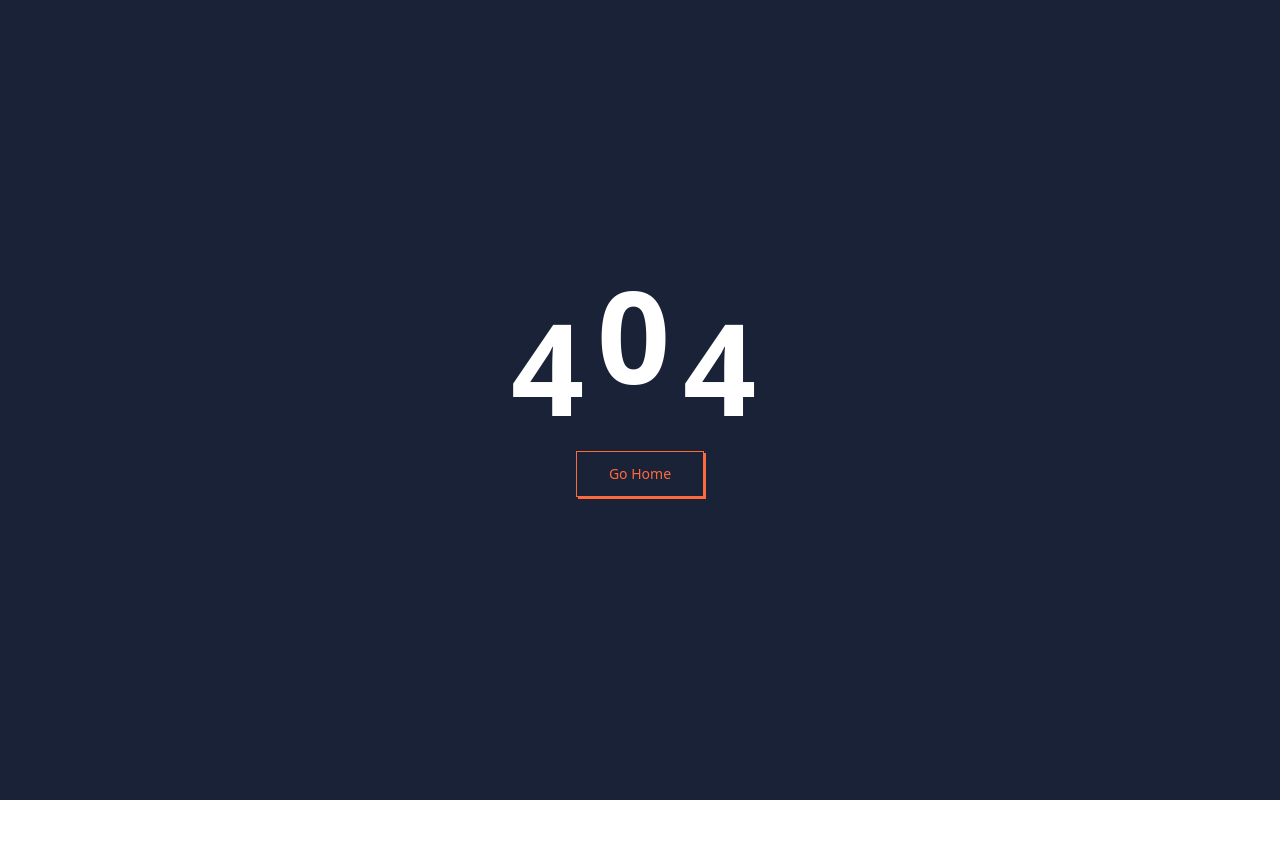
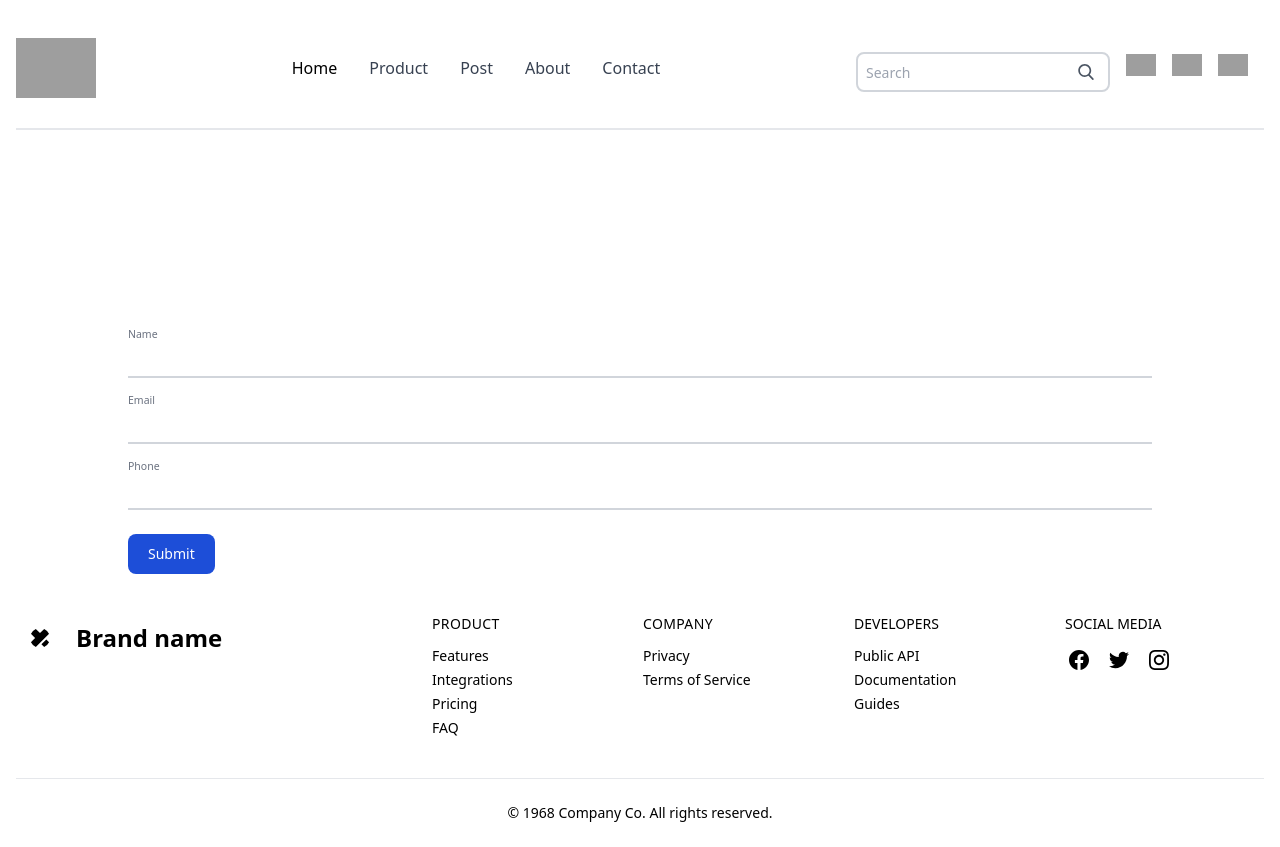
Before and after one commit to LuvCii/Assignment-NextJS, a Next.js app: page /editProfile/1 in a window 1280 px wide. Before the commit this address had no page. Before the commit the page ends 800 px from the top, so only its background shows below. Built offline with nearby package versions, Linux system fonts and the light colour scheme; no server answers; grey boxes are pictures that could not be loaded.

Commit message:
restful api user

```diff
--- /dev/null
+++ b/api/auth.tsx
@@ -0,0 +1,14 @@
+import instance from "./instance";
+
+export const listUser =() => {
+    return instance.get(`/user`);
+}
+export const removeUser = (id: any) => {
+    return instance.delete(`/user/${id}`);
+}
+export const updateUser = (user: any) => {
+    return instance.patch(`/user/${user._id}`, user)
+}
+export const getUser = (_id: string) => {
+    return instance.get(`/user/${_id}`);
+}
--- a/api/instance.tsx
+++ b/api/instance.tsx
@@ -1,6 +1,6 @@
 import axios from "axios"
 const instance = axios.create({
-    baseURL: "http://localhost:8000"
+    baseURL: "http://localhost:8000/api"
 })
 instance.interceptors.response.use(
     function (response) {
--- /dev/null
+++ b/hooks/use-auth.tsx
@@ -0,0 +1,28 @@
+import { listUser, removeUser, updateUser } from "../api/auth";
+import useSWR from "swr";
+
+const useAuth = (option? :any) => {
+    const {data, error, mutate} = useSWR("/user");
+
+    //delete
+    const remove = async (_id :any) => {
+        if(window.confirm("Bạn có chắc chắn muốn xóa không ?")){
+            await removeUser(_id);
+            const newUsers = data.filter((item: any) => item.id != _id);
+            mutate(newUsers);
+        }
+
+    };
+    //update
+    const update = async(user: any) => {
+        await updateUser(user)
+        const newUser = data.map((item:any) => item._id === data._id ? user :item)
+    }
+    return {
+        data,
+        error,
+        remove,
+        update
+    }
+}
+export default useAuth
--- /dev/null
+++ b/models/user.tsx
@@ -0,0 +1,8 @@
+export type userType = {
+    _id?: any,
+    name : string |undefined,
+    email: string ,
+    password: string,
+    role: number,
+
+}
--- a/package.json
+++ b/package.json
@@ -13,13 +13,16 @@
     "next": "^12.2.3",
     "react": "^18.2.0",
     "react-dom": "^18.2.0",
+    "react-hook-form": "^7.34.0",
     "react-slideshow-image": "^4.0.4",
-    "swr": "^1.3.0"
+    "swr": "^1.3.0",
+    "toastr": "^2.1.4"
   },
   "devDependencies": {
     "@types/node": "18.0.6",
     "@types/react": "18.0.15",
     "@types/react-dom": "18.0.6",
+    "@types/toastr": "^2.1.39",
     "autoprefixer": "^10.4.7",
     "eslint": "8.20.0",
     "eslint-config-next": "12.2.3",
--- a/pages/admin/user/index.tsx
+++ b/pages/admin/user/index.tsx
@@ -1,13 +1,50 @@
 import React from 'react'
 import LayoutAdmin from '../../../components/Layout/admin'
+import Head from "next/head";
+import useAuth from "../../../hooks/use-auth";
+import { removeUser } from '../../../api/auth';
+type Inputs = {
+  name: string,
+  id: string,
+  email: string,
+  phone: any,
+  role: number,
+}
 
-type Props = {}
-
-const AdminPageUser = (props: Props) => {
+const AdminPageUser = () => {
+  const {data, error} = useAuth();
+  if(error) return <div>Fail to load</div>
+  if(!data) return <div>Loading...</div>
   return (
-    <div className='h-full ml-14 mt-14 mb-10 md:ml-64'>
+    <>
+      <Head>
+        <title>Admin User</title>
+        <meta name="description" content="Generated by create next app" />
+        <link rel="icon" href="/favicon.ico" />
+      </Head>
+      <div className="h-full ml-14 mt-14 mb-10 md:ml-64 flex flex-col flex-auto flex-shrink-0 antialiased bg-white dark:bg-gray-700 text-black dark:text-white">
         <div className="mt-4 mx-4">
           <div className="w-full overflow-hidden rounded-lg shadow-xs">
+            {/* <a
+              href="product/add"
+              className="float-right bg-blue-600 my-2 hover:bg-grey text-grey-darkest font-bold py-2 px-4 rounded inline-flex items-center"
+            >
+              <svg
+                xmlns="http://www.w3.org/2000/svg"
+                className="h-6 w-6"
+                fill="none"
+                viewBox="0 0 24 24"
+                stroke="currentColor"
+                strokeWidth={2}
+              >
+                <path
+                  strokeLinecap="round"
+                  strokeLinejoin="round"
+                  d="M12 4v16m8-8H4"
+                />
+              </svg>
+              <span>Add</span>
+            </a> */}
             <div className="w-full overflow-x-auto">
               <table className="w-full">
                 <thead>
@@ -15,35 +52,64 @@ const AdminPageUser = (props: Props) => {
                     <th className="px-4 py-3">ID</th>
                     <th className="px-4 py-3">NAME</th>
                     <th className="px-4 py-3">EMAIL</th>
-                <th className="px-4 py-3">IMAGE</th>
+                    <th className="px-4 py-3">PHONE</th>
                     <th className="px-4 py-3">ROLE</th>
-                <th className="px-4 py-3">STATUS</th>
-                <th className="px-4 py-3"></th>
+                    <th className="px-4 py-3">ACTION</th>
                   </tr>
                 </thead>
                 <tbody className="bg-white divide-y dark:divide-gray-700 dark:bg-gray-800">
-              <tr className="bg-gray-50 dark:bg-gray-800 hover:bg-gray-100 dark:hover:bg-gray-900 text-gray-700 dark:text-gray-400">
+                    {data.map((item :any) => {
+                      return (
+                  <tr key={item._id} className="bg-gray-50 dark:bg-gray-800 hover:bg-gray-100 dark:hover:bg-gray-900 text-gray-700 dark:text-gray-400">
                     <td className="px-4 py-3">
-                    <td className="px-4 py-3 text-sm">12345678</td>
+                      <div className="flex items-center text-sm">
+                        <div className="relative hidden w-8 h-8 mr-3 rounded-full md:block">
+                          <img
+                            className="object-cover w-full h-full rounded-full"
+                            src="https://images.unsplash.com/flagged/photo-1570612861542-284f4c12e75f?ixlib=rb-1.2.1&q=80&fm=jpg&crop=entropy&cs=tinysrgb&w=200&fit=max&ixid=eyJhcHBfaWQiOjE3Nzg0fQ"
+                            alt=""
+                            loading="lazy"
+                          />
+                          <div
+                            className="absolute inset-0 rounded-full shadow-inner"
+                            aria-hidden="true"
+                          />
+                        </div>
+                        <div>
+                          {/* <p className="font-semibold">{item.id}</p> */}
+                          <p className="text-xs text-gray-600 dark:text-gray-400">
+                            {item._id}
+                          </p>
+                        </div>
+                      </div>
                     </td>
-                <td><p className="font-semibold">ADMIN 1</p></td>
-                <td className="px-4 py-3 text-sm">admin1@gmail.com</td>
-                <td className="px-4 py-3 text-sm"><img src='https://picsum.photos/80/80'/></td>
+                    <td className="px-4 py-3 text-sm">{item.name}</td>
                     <td className="px-4 py-3 text-xs">
                       <span className="px-2 py-1 font-semibold leading-tight text-green-700 bg-green-100 rounded-full dark:bg-green-700 dark:text-green-100">
-                    1
+                        {item.email}
                       </span>
                     </td>
-                <td className="px-4 py-3 text-sm">vẫn độc toàn thân</td>
-                <td><button className='border px-4 py-2 border-black  text-black hover:bg-black hover:text-white rounded-full'>Xóa</button></td>
+                    <td className="px-4 py-3 text-sm">{item.phone}</td>
+                     <td className="px-4 py-3 text-sm">{item.role}</td>
+                  <td className="px-4 py-3 text-xs">
+                      <span className="px-2 py-1 font-semibold leading-tight text-red-700 bg-red-100 rounded-full dark:text-red-100 dark:bg-red-700">
+                      <button onClick={() => removeUser(item._id)}>Delete</button>
+                      </span>
+                    </td>
                   </tr>
+                      )
+
+
+}) }
 
                 </tbody>
               </table>
             </div>
           </div>
-    </div></div>
-  )
+        </div>
+      </div>
+    </>
+  );
 }
 AdminPageUser.Layout = LayoutAdmin
 export default AdminPageUser
--- /dev/null
+++ b/pages/editProfile/[_id].tsx
@@ -0,0 +1,106 @@
+import React, { useEffect } from 'react'
+import {SubmitHandler, useForm} from 'react-hook-form'
+import toastr from 'toastr'
+import { useRouter } from 'next/router'
+import Head from 'next/head'
+import { userType } from "../../models/user"
+import { getUser, listUser } from '../../api/auth';
+import useAuth from '../../hooks/use-auth'
+import Layout from '../../components/Layout'
+
+
+const EditName = () => {
+  const router = useRouter()
+  const {update} = useAuth()
+  const { _id} = router.query
+  const {register, handleSubmit, formState: {errors}, reset} = useForm<userType>()
+  useEffect(() => {
+    (async() => {
+      const user = await getUser(_id)
+      reset(user)
+    })()
+  },[])
+
+
+  const onSubmit: SubmitHandler<userType> = async (user) => {
+    const data = await update(user)
+  toastr.success("Sửa thông thành công")
+    setTimeout(() => {
+
+    router.push("/profile")
+
+    },2000)
+  }
+  return (
+    <div>
+
+      <Head>
+        <title>Edit Profile</title>
+        <meta name='description' content='Generated by create next app' />
+        <link rel="icon" href="/favicon.ico" />
+        {/* <link href="toastr.css" rel="stylesheet"/> */}
+      </Head>
+    <div className="pt-80">
+      <div className="mt-4 mx-4">
+        <div className="max-w-5xl mx-auto">
+          <form onSubmit={handleSubmit(onSubmit)}>
+            <div className="relative z-0 mb-6 w-full group">
+                <input
+                  type="name"
+                  name=""
+                  className="block py-2.5 px-0 w-full text-sm text-gray-500 bg-transparent border-0 border-b-2 border-gray-300 appearance-none dark:border-gray-600 dark:focus:border-blue-500 focus:outline-none focus:ring-0 focus:border-blue-600 peer"
+                  required
+                />
+                <label
+                  htmlFor=""
+                  className="absolute text-sm text-gray-500 dark:text-gray-400 duration-300 transform -translate-y-6 scale-75 top-3 -z-10 origin-[0] peer-focus:left-0 peer-focus:text-blue-600 peer-focus:dark:text-blue-500 peer-placeholder-shown:scale-100 peer-placeholder-shown:translate-y-0 peer-focus:scale-75 peer-focus:-translate-y-6"
+                >
+                  Name
+                </label>
+              </div>
+              <div className="relative z-0 mb-6 w-full group">
+                <input
+                  type="email"
+                  name=""
+                  id=""
+                  className="block py-2.5 px-0 w-full text-sm text-gray-500 bg-transparent border-0 border-b-2 border-gray-300 appearance-none dark:border-gray-600 dark:focus:border-blue-500 focus:outline-none focus:ring-0 focus:border-blue-600 peer"
+                  required
+                />
+                <label
+                  htmlFor=""
+                  className="absolute text-sm text-gray-500 dark:text-gray-400 duration-300 transform -translate-y-6 scale-75 top-3 -z-10 origin-[0] peer-focus:left-0 peer-focus:text-blue-600 peer-focus:dark:text-blue-500 peer-placeholder-shown:scale-100 peer-placeholder-shown:translate-y-0 peer-focus:scale-75 peer-focus:-translate-y-6"
+                >
+                  Email
+                </label>
+              </div>
+              <div className="relative z-0 mb-6 w-full group">
+                <input
+                  type="number"
+                  name=""
+                  className="block py-2.5 px-0 w-full text-sm text-gray-500 bg-transparent border-0 border-b-2 border-gray-300 appearance-none dark:border-gray-600 dark:focus:border-blue-500 focus:outline-none focus:ring-0 focus:border-blue-600 peer"
+                  required
+                />
+                <label
+                  htmlFor=""
+                  className="absolute text-sm text-gray-500 dark:text-gray-400 duration-300 transform -translate-y-6 scale-75 top-3 -z-10 origin-[0] peer-focus:left-0 peer-focus:text-blue-600 peer-focus:dark:text-blue-500 peer-placeholder-shown:scale-100 peer-placeholder-shown:translate-y-0 peer-focus:scale-75 peer-focus:-translate-y-6"
+                >
+                  Phone
+                </label>
+              </div>
+              <button
+                type="submit"
+                className="text-white bg-blue-700 hover:bg-blue-800 focus:ring-4 focus:ring-blue-300 font-medium rounded-lg text-sm w-full sm:w-auto px-5 py-2.5 text-center dark:bg-blue-600 dark:hover:bg-blue-700 dark:focus:ring-blue-800"
+              >
+                Submit
+              </button>
+          </form>
+        </div>
+      </div>
+    </div>
+    {/* <script src="toastr.js"></script> */}
+    </div>
+  )
+}
+EditName.Layout = Layout
+
+export default EditName
--- a/pages/profile.tsx
+++ b/pages/profile.tsx
@@ -1,13 +1,25 @@
 import Link from 'next/link'
 import React from 'react'
+import useAuth from '../hooks/use-auth'
 
-type Props = {}
+type Inputs = {
+    name: string,
+    email: string,
+    phone : string,
+    role: number,
 
-const Profile = (props: Props) => {
+}
+
+const Profile = () => {
+    const {data, error} = useAuth();
+    if(error) return <div>Fail to load</div>
+    if(!data) return <div>Loading...</div>
     return (
         <>
             <div>
-                <div className="pt-28 bg-gray-100 w-4/6 mx-auto">
+                {data.map((item :any) => {
+                    return(
+                    <div className="pt-28 bg-gray-100 w-4/6 mx-auto" key={item._id}>
                     <div className="container mx-auto my-5 p-5">
                         <div className="md:flex no-wrap md:-mx-2 ">
                             <div className="w-full md:w-3/12 md:mx-2">
@@ -17,7 +29,7 @@ const Profile = (props: Props) => {
                                             src="https://lavinephotography.com.au/wp-content/uploads/2017/01/PROFILE-Photography-112.jpg"
                                             alt="" />
                                     </div>
-                                    <h1 className="text-gray-900 font-bold text-xl leading-8 my-1">Jane Doe</h1>
+                                    <h1 className="text-gray-900 font-bold text-xl leading-8 my-1">{item.name}</h1>
                                     <h3 className="text-gray-600 font-lg text-semibold leading-6">Owner at Her Company Inc.</h3>
                                     <p className="text-sm text-gray-500 hover:text-gray-600 leading-6">Lorem ipsum dolor sit amet
                                         consectetur adipisicing elit.
@@ -27,7 +39,7 @@ const Profile = (props: Props) => {
                                         <li className="flex items-center py-3">
                                             <span>Status</span>
                                             <span className="ml-auto"><span
-                                                className="bg-green-500 py-1 px-2 rounded text-white text-sm">Active</span></span>
+                                                className="bg-green-500 py-1 px-2 rounded text-white text-sm">Admin</span></span>
                                         </li>
                                         <li className="flex items-center py-3">
                                             <span>Member since</span>
@@ -51,10 +63,10 @@ const Profile = (props: Props) => {
                                                     <div className="px-4 py-2 font-semibold text-xl">Name</div>
                                                 </div>
                                                 <div className='flex'>
-                                                    <div className="px-4 py-2 text-base">Jane</div>
+                                                    <div className="px-4 py-2 text-base">{item.name}</div>
 
                                                     <div className="">
-                                                        <Link href="">
+                                                        <Link href="/editProfile/editName">
                                                             <button className=' px-3 py-2'>
                                                                 <svg xmlns="http://www.w3.org/2000/svg" id="Outline" viewBox="0 0 24 24" width="22" height="22"><path d="M18.656.93,6.464,13.122A4.966,4.966,0,0,0,5,16.657V18a1,1,0,0,0,1,1H7.343a4.966,4.966,0,0,0,3.535-1.464L23.07,5.344a3.125,3.125,0,0,0,0-4.414A3.194,3.194,0,0,0,18.656.93Zm3,3L9.464,16.122A3.02,3.02,0,0,1,7.343,17H7v-.343a3.02,3.02,0,0,1,.878-2.121L20.07,2.344a1.148,1.148,0,0,1,1.586,0A1.123,1.123,0,0,1,21.656,3.93Z" /><path d="M23,8.979a1,1,0,0,0-1,1V15H18a3,3,0,0,0-3,3v4H5a3,3,0,0,1-3-3V5A3,3,0,0,1,5,2h9.042a1,1,0,0,0,0-2H5A5.006,5.006,0,0,0,0,5V19a5.006,5.006,0,0,0,5,5H16.343a4.968,4.968,0,0,0,3.536-1.464l2.656-2.658A4.968,4.968,0,0,0,24,16.343V9.979A1,1,0,0,0,23,8.979ZM18.465,21.122a2.975,2.975,0,0,1-1.465.8V18a1,1,0,0,1,1-1h3.925a3.016,3.016,0,0,1-.8,1.464Z" />
                                                                 </svg>
@@ -71,7 +83,7 @@ const Profile = (props: Props) => {
                                                 </div>
                                                 <div className='flex'>
                                                     <div className="px-4 py-2 text-base">
-                                                        <a className="text-blue-800" href="mailto:jane@example.com">jane@example.com</a>
+                                                        <a className="text-blue-800" href="mailto:jane@example.com">{item.email}</a>
                                                     </div>
                                                 </div>
                                             </div>
@@ -102,7 +114,7 @@ const Profile = (props: Props) => {
                                                     <div className="px-4 py-2 font-semibold text-xl">Phone</div>
                                                 </div>
                                                 <div className='flex'>
-                                                    <div className="px-4 py-2 text-base">01234567</div>
+                                                    <div className="px-4 py-2 text-base">{item.phone}</div>
 
 
                                                 </div>
@@ -110,8 +122,9 @@ const Profile = (props: Props) => {
 
                                         </div>
                                     </div>
+
                                     <button
-                                        className="block w-full text-blue-800 text-sm font-semibold rounded-lg hover:bg-gray-100 focus:outline-none focus:shadow-outline focus:bg-gray-100 hover:shadow-xs p-3 my-4">Change Password</button>
+                                        className="block w-full text-blue-800 text-sm font-semibold rounded-lg hover:bg-gray-100 focus:outline-none focus:shadow-outline focus:bg-gray-100 hover:shadow-xs p-3 my-4"><Link href={`/editProfile/${item._id}`}>Change Profile</Link></button>
                                 </div>
 
                                 <div className="my-4"></div>
@@ -180,6 +193,8 @@ const Profile = (props: Props) => {
                         </div>
                     </div>
                 </div >
+                )})}
+
             </div>
         </>
     )
```
Also changed, not shown: 1 other file (tests, documents, lock files or other folders). Lines whose indentation alone changed are shown as unchanged.
